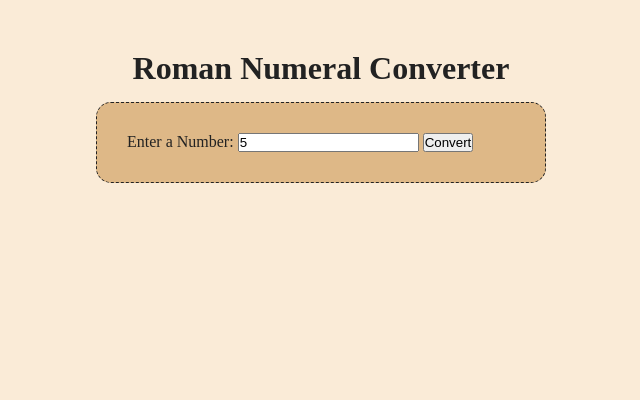
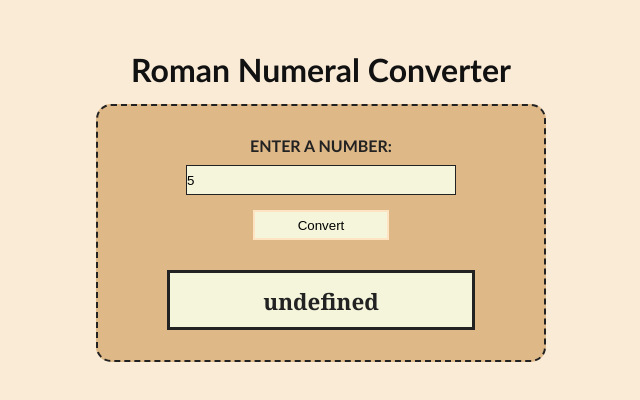
Before and after one commit to CallumB04/freeCodeCamp-curriculum, a plain HTML site: page JavaScript-Algorithms-and-Data-Structures/2.5_Roman-Numeral-Converter/index.html in a window 1280 px wide. Both pictures are taken after typing "5" into the empty fields and a click on the button "Convert". Shown: the whole page, without its empty margins (319-959 px from the left). Drawn offline with Linux system fonts and the light colour scheme.

Commit message:
added all functionality aside from number conversion

```diff
--- a/JavaScript-Algorithms-and-Data-Structures/2.5_Roman-Numeral-Converter/index.html
+++ b/JavaScript-Algorithms-and-Data-Structures/2.5_Roman-Numeral-Converter/index.html
@@ -11,10 +11,10 @@
         <h1>Roman Numeral Converter</h1>
         <div class="converter">
             <label for="number">Enter a Number:</label>
-            <input id="number" value="" type="number"/>
-            <button id="convert-btn">Convert</button>
-            <div id="output">
-
+            <input class="number-input" id="number" value="" type="number"/>
+            <button class="convert-btn" id="convert-btn">Convert</button>
+            <div class="output-box" id="output-box">
+                <p id="output">XIX</p>
             </div>
         </div>
     </main>
--- a/JavaScript-Algorithms-and-Data-Structures/2.5_Roman-Numeral-Converter/script.js
+++ b/JavaScript-Algorithms-and-Data-Structures/2.5_Roman-Numeral-Converter/script.js
@@ -0,0 +1,36 @@
+const numberInput = document.getElementById("number");
+const convertBtn = document.getElementById("convert-btn");
+const outputBox = document.getElementById("output-box");
+const output = document.getElementById("output");
+
+function displayOutput() {
+    const input = parseInt(numberInput.value);
+
+    if (!numberInput.value || isNaN(input) || input <= 0) {
+        // Giving error if no input is given
+        outputBox.style.border = "3px solid red";
+        outputBox.style.backgroundColor = "lightpink";
+        outputBox.style.display = "block";
+        output.style.fontSize = "1rem";
+        output.style.padding = "15px";
+        output.innerText = "ERROR: Please enter a valid number"
+
+        return;
+    }
+
+    // resetting output box styling, incase error was given previously
+    outputBox.style.border = "3px solid #222";
+    outputBox.style.backgroundColor = "beige";
+    outputBox.style.display = "block";
+    output.style.fontSize = "1.4rem";
+    output.style.padding = "13px";
+    output.innerText = number_to_roman(input);
+
+
+}
+
+function number_to_roman(number) {
+
+}
+
+convertBtn.addEventListener("click", displayOutput);
--- a/JavaScript-Algorithms-and-Data-Structures/2.5_Roman-Numeral-Converter/styles.css
+++ b/JavaScript-Algorithms-and-Data-Structures/2.5_Roman-Numeral-Converter/styles.css
@@ -13,11 +13,12 @@ main {
     width: 100%;
     height: 100%;
     padding: 50px 0;
+    font-family: 'Gill Sans', 'Gill Sans MT', Calibri, 'Trebuchet MS', sans-serif;
 }
 
 h1 {
     text-align: center;
-
+    color: #111;
 }
 
 .converter {
@@ -28,5 +29,55 @@ h1 {
     padding: 30px;
 
     border-radius: 15px;
-    border: 1px dashed #222;
+    border: 2px dashed #222;
+
+    display: flex;
+    flex-direction: column;
+    justify-content: center;
+    align-items: center;
 }
+
+label {
+    text-transform: uppercase;
+    font-weight: bold;
+    margin-bottom: 10px;
+    text-align: center;
+}
+
+.number-input {
+    width: 70%;
+    height: 30px;
+    border: 1px solid #222;
+    margin-bottom: 15px;
+    background-color: beige;
+}
+
+.convert-btn {
+    width: 35%;
+    height: 30px;
+    background-color: beige;
+    border: 2px solid bisque;
+    cursor: pointer;
+}
+
+.convert-btn:hover {
+    background-color: bisque;
+}
+
+.output-box {
+    width: 80%;
+    height: 60px;
+    margin-top: 30px;
+    background-color: beige;
+    border: 3px solid #222;
+    text-align: center;
+
+    display: none;
+}
+
+.output-box #output {
+    font-weight: bold;
+    font-size: 1.4rem;;
+    font-family: Cambria, Cochin, Georgia, Times, 'Times New Roman', serif;
+    padding: 13px;
+}
```
